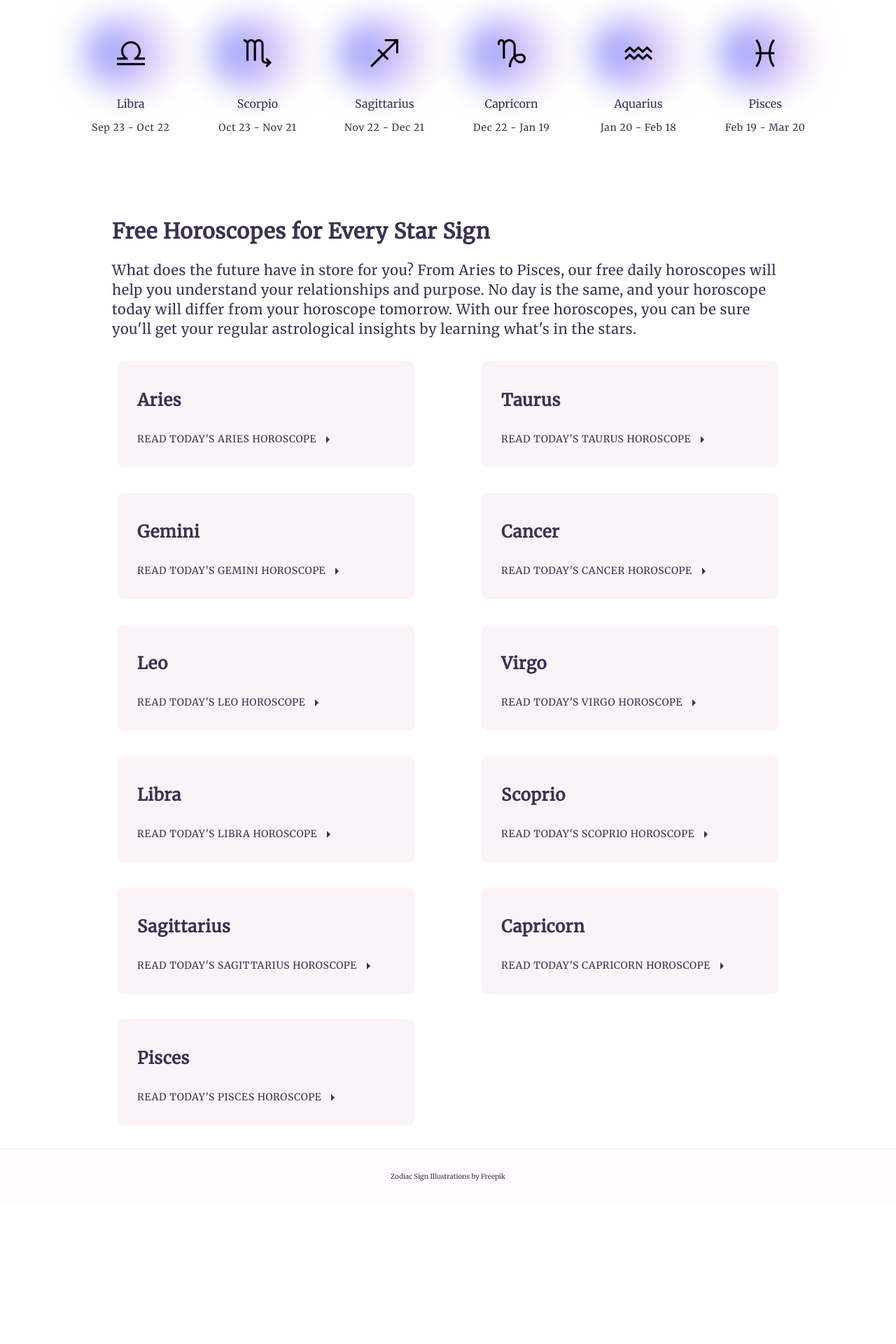
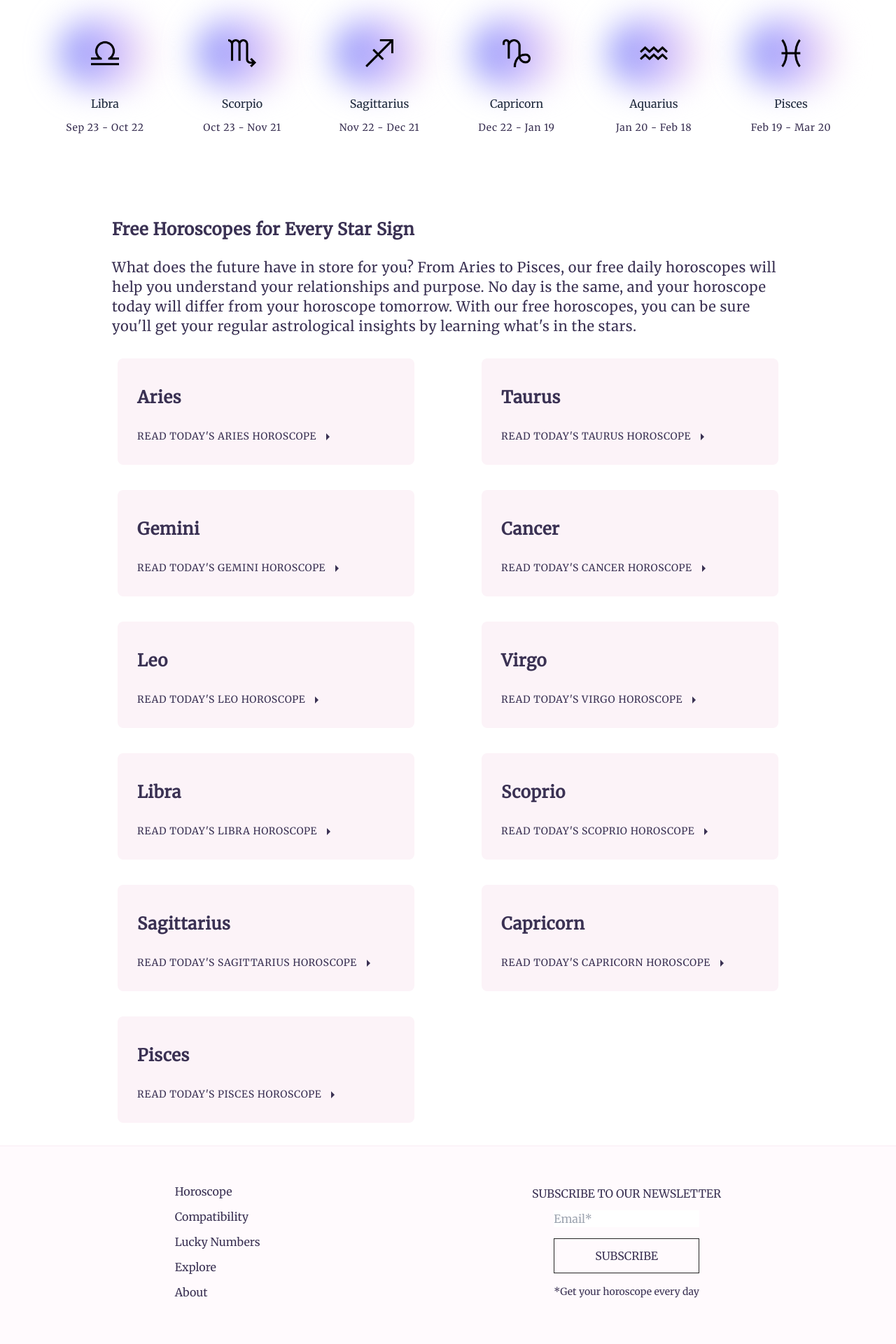
Before and after one commit to anastasia-starostina/the_rising_sign_app, a React (Vite) app: page / in a window 1280 px wide. Shown: the part 700-2620 px from the top of the page at 70% size. Before the commit the page ends 2420 px from the top, so only its background shows below. Built offline with nearby package versions, Linux system fonts and the light colour scheme; no server answers.

Commit message:
add a subscription form to the footer

```diff
--- a/src/App.tsx
+++ b/src/App.tsx
@@ -5,6 +5,7 @@ import Header from './components/Header';
 import Footer from './components/Footer';
 import Signs from './components/Signs';
 import Horoscope from './components/Horoscope';
+import SubscribeForm from './components/SubscribeForm';
 
 function App() {
   const [horoscopes, setHoroscopes] = useState();
@@ -121,7 +122,7 @@ function App() {
       <Header />
       <Signs />
       <section className="mx-20 md:mx-40 my-4 ">
-        <h1 className="text-lg py-3 mb-3 md:text-3xl font-bold tracking-wide">
+        <h1 className="text-lg py-3 mb-3 md:text-2xl font-bold tracking-wide">
           Free Horoscopes for Every Star Sign
         </h1>
         <p className=" text-base leading-7 tracking-wide md:text-xl">
--- a/src/components/Footer.tsx
+++ b/src/components/Footer.tsx
@@ -1,8 +1,21 @@
+import SubscribeForm from './SubscribeForm';
+
 function Footer() {
   return (
-    <footer className=" mt-auto flex flex-col items-center justify-center bottom-0 w-[100%] bg-[#fffafd] text-center h-20 border-solid border-t-[2px] border-[#fcf3f8]">
+    <footer className=" mt-auto flex flex-col items-center h-72 justify-center bottom-0 w-[100%] bg-[#fffafd] text-center border-solid border-t-[2px] border-[#fcf3f8]">
+      <div className="mt-20 grid grid-cols-2 gap-x-60 ">
+        <div className="flex flex-col gap-y-3 text-left">
+          <h3>Horoscope</h3>
+          <h3>Compatibility</h3>
+          <h3>Lucky Numbers</h3>
+          <h3>Explore</h3>
+          <h3>About</h3>
+        </div>
+        <SubscribeForm />
+      </div>
+
       <a href="https://www.flaticon.com/free-icons/gemini">
-        <p className="text-[0.6rem] mt-auto">
+        <p className="text-[0.6rem] mt-20">
           Zodiac Sign Illustrations by Freepik
         </p>
       </a>
--- a/src/components/Header.tsx
+++ b/src/components/Header.tsx
@@ -12,7 +12,7 @@ function Header() {
       <nav className=" border-solid border-b-[1.5px] border-[#c9c4d7]">
         <ul className="flex justify-center gap-14 font-light my-4 mx-9 text-sm tracking-wide">
           <li>
-            <a>HOME</a>
+            <a className='line-through'>HOME</a>
           </li>
           <li>
             <a>HOROSCOPES</a>
--- a/src/components/Horoscope.tsx
+++ b/src/components/Horoscope.tsx
@@ -8,7 +8,8 @@ type HoroscopeProps = {
 
 function Horoscope({ children, name }: HoroscopeProps){
   return (
-    <div className="mx-2 my-2 leading-7 text-lg font-light p-7 bg-[#fcf3f8] rounded-lg hover:text-indigo-400">
+    <>
+    <div className="mx-2 my-2 leading-7 text-lg font-light p-7 bg-[#fcf3f8] rounded-lg hover:text-indigo-500">
       <h3 className="text-2xl font-semibold py-3 tracking-wide">{name}</h3>
       {children}
       <p className="text-sm mt-4 tracking-wider hover:text-indigo-700">
@@ -16,6 +17,7 @@ function Horoscope({ children, name }: HoroscopeProps){
         <MdOutlineArrowRight className="inline-block text-sm my-auto tracking-wider h-6 w-6 hover:text-indigo-700" />
       </p>
     </div>
+    </>
   );
 }
 
--- a/src/components/Signs.tsx
+++ b/src/components/Signs.tsx
@@ -26,7 +26,7 @@ const [sign, setSign] = useState('cancer');
 
   return (
     <div className="p-12">
-      <section className="my-4 mx-14 font-display grid items-center justify-items-center gap-4 grid-cols-1 md:grid-cols-3 l:grid-cols-4 xl:grid-cols-6">
+      <section className="my-4 mx-3 font-display grid items-center justify-items-center gap-4 grid-cols-1 md:grid-cols-3 l:grid-cols-4 xl:grid-cols-6">
         {signs.map((sign: ZodiacSign) => (
           <button key={sign.id} onClick={() => setSign(sign.name)}>
             <div className="flex flex-col items-center justify-center rounded-full w-44 p-7 relative">
@@ -34,7 +34,9 @@ const [sign, setSign] = useState('cancer');
                 <div className="absolute h-[100%] w-[100%] z-[-100] top-0 left-0 bg-gradient-to-r from-[#818cf8] via-[#c4b5fd] to-[#fce7f3] rounded-full blur-xl"></div>
                 <img className="w-10 relative" src={sign.src} alt={sign.name} />
               </div>
-              <h3 className="relative p-2 m-1">{capitalize(sign.name)}</h3>
+              <h3 className="relative p-2 m-1 text-slate-800 hover:text-indigo-700">
+                {capitalize(sign.name)}
+              </h3>
               <p className="text-sm relative tracking-wider">{sign.time}</p>
             </div>
           </button>
--- /dev/null
+++ b/src/components/SubscribeForm.tsx
@@ -0,0 +1,16 @@
+function SubscribeForm() {
+  return (
+    <div className="flex flex-col gap-3 justify-center items-center">
+      <h3 className="text-base font-medium">
+        SUBSCRIBE TO OUR NEWSLETTER
+      </h3>
+      <form className="flex flex-col gap-4">
+        <input type="text" placeholder="Email*" />
+        <button className="border border-neutral-800 p-3">SUBSCRIBE</button>
+        <p className="text-sm">*Get your horoscope every day</p>
+      </form>
+    </div>
+  );
+}
+
+export default SubscribeForm;
```
